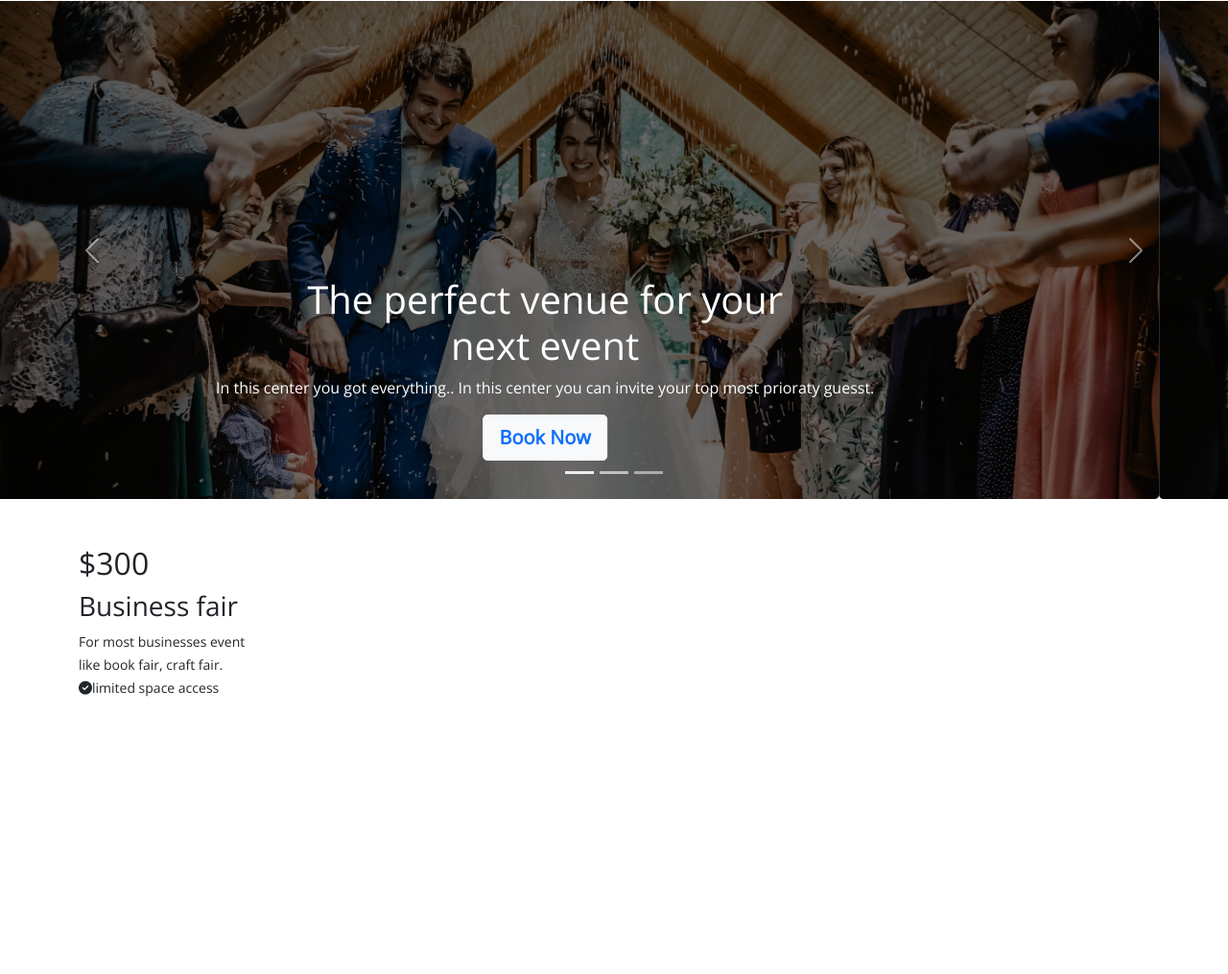
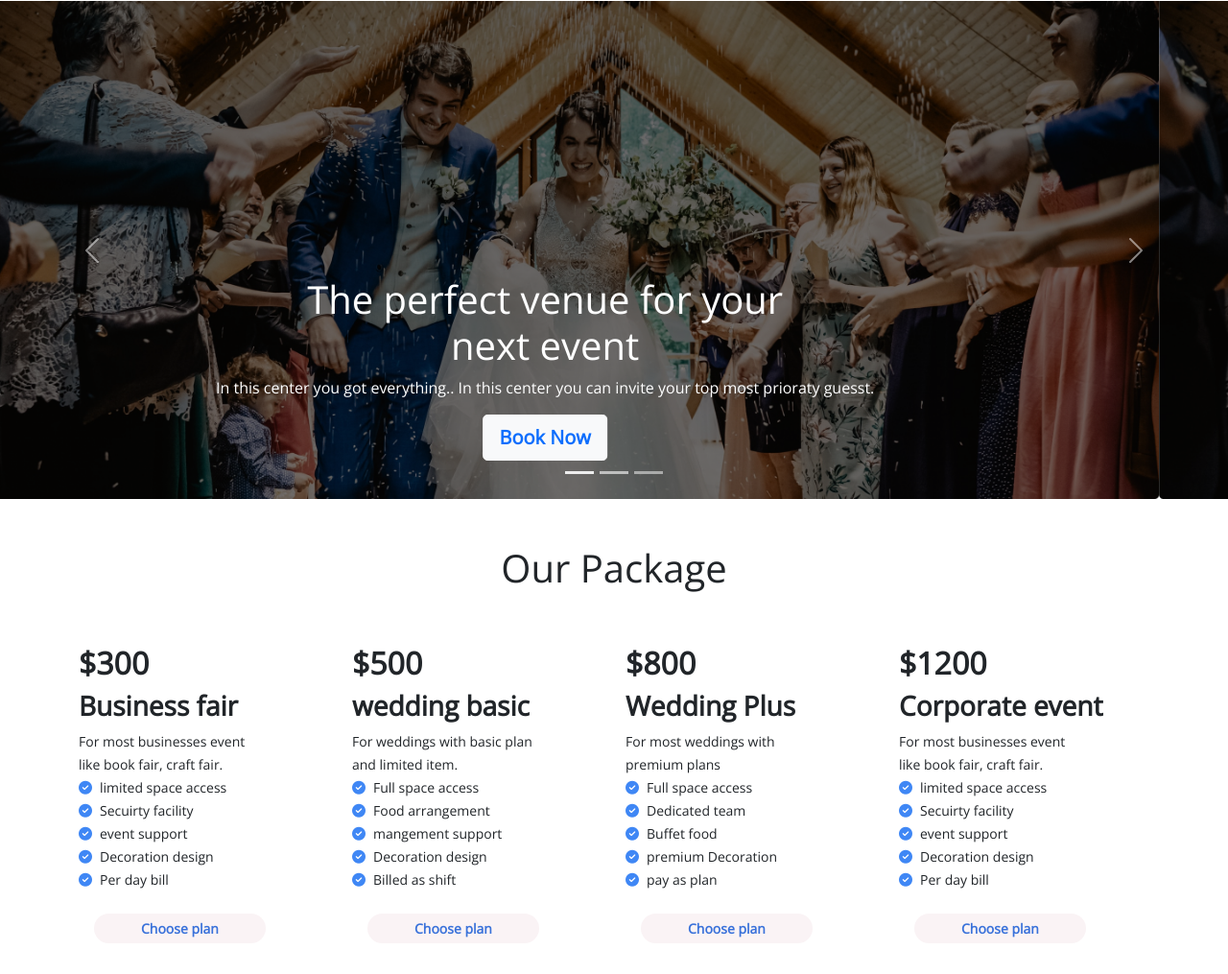
Before and after one commit to Rakibulhasan70/conevntion-center, a plain HTML site: page index.html in a window 1280 px wide. Shown: the part 95-1110 px from the top of the page at 96% size. Before the commit the page ends 823 px from the top, so only its background shows below. Drawn offline with nearby package versions, Linux system fonts and the light colour scheme.

Commit message:
second part

```diff
--- a/index.html
+++ b/index.html
@@ -125,20 +125,146 @@
 
     <main>
         <section class="container mt-5">
-            <div class="row">
-                <div class="col-lg-4">
-                    <h2>$300</h2>
-                    <h3>Business fair</h3>
-                    <small>For most businesses event
+            <h1 style="font-size:40px;text-align: center;">Our Package</h1>
+            <div class="row mt-5 gy-sm-2">
+                <div class="col-lg-3 col-sm-12">
+                    <h2 style="font-weight: bold;">$300</h2>
+                    <h3 style="font-weight: bold;">Business fair</h3>
+                    <small>
+                        For most businesses event
                         <br>
-                        like book fair, craft fair.</small>
+                        like book fair, craft fair.
+                    </small>
                     <br>
-                    <small><i class="fas fa-check-circle"></i>limited space access</small>
+
+                    <small>
+                        <i style="color: #3F87F5;" class="fas fa-check-circle pe-2"></i>limited space
+                        access
+                    </small>
+                    <br>
+                    <small>
+                        <i style="color: #3F87F5;" class="fas fa-check-circle pe-2"></i>Secuirty facility
+                    </small>
+                    <br>
+                    <small><i style="color: #3F87F5;" class="fas fa-check-circle pe-2"></i>event support
+                    </small>
+                    <br>
+                    <small>
+                        <i style="color: #3F87F5;" class="fas fa-check-circle pe-2"></i>Decoration design
+                    </small>
+                    <br>
+                    <small>
+                        <i style="color:#3F87F5;" class="fas fa-check-circle pe-2"></i>Per day bill
+                    </small>
+                    <br>
+                    <br>
+                    <button type="button" class="btn plan btn-sm ms-3 px-5 rounded-pill">Choose plan</button>
                 </div>
-                <div class="col-lg-4"></div>
-                <div class="col-lg-4"></div>
+                <div class="col-lg-3 col-sm-12">
+                    <h2 style="font-weight: bold;">$500</h2>
+                    <h3 style="font-weight: bold;">wedding basic</h3>
+                    <small>
+                        For weddings with basic plan
+                        <br>
+                        and limited item.
+                    </small>
+                    <br>
+
+                    <small>
+                        <i style="color: #3F87F5;" class="fas fa-check-circle pe-2"></i>Full space access
+                    </small>
+                    <br>
+                    <small>
+                        <i style="color: #3F87F5;" class="fas fa-check-circle pe-2"></i>Food arrangement
+                    </small>
+                    <br>
+                    <small><i style="color: #3F87F5;" class="fas fa-check-circle pe-2"></i>mangement support
+                    </small>
+                    <br>
+                    <small>
+                        <i style="color: #3F87F5;" class="fas fa-check-circle pe-2"></i>Decoration design
+                    </small>
+                    <br>
+                    <small>
+                        <i style="color:#3F87F5;" class="fas fa-check-circle pe-2"></i>Billed as shift
+                    </small>
+                    <br>
+                    <br>
+                    <button type="button" class="btn plan btn-sm ms-3 px-5 rounded-pill">Choose plan</button>
+                </div>
+                <div class="col-lg-3 col-sm-12">
+                    <h2 style="font-weight: bold;">$800</h2>
+                    <h3 style="font-weight: bold;">Wedding Plus</h3>
+                    <small>
+                        For most weddings with
+                        <br>
+                        premium plans
+                    </small>
+                    <br>
+
+                    <small>
+                        <i style="color: #3F87F5;" class="fas fa-check-circle pe-2"></i>Full space access
+                    </small>
+                    <br>
+                    <small>
+                        <i style="color: #3F87F5;" class="fas fa-check-circle pe-2"></i>Dedicated team
+                    </small>
+                    <br>
+                    <small><i style="color: #3F87F5;" class="fas fa-check-circle pe-2"></i>Buffet food
+                    </small>
+                    <br>
+                    <small>
+                        <i style="color: #3F87F5;" class="fas fa-check-circle pe-2"></i>premium Decoration
+                    </small>
+                    <br>
+                    <small>
+                        <i style="color:#3F87F5;" class="fas fa-check-circle pe-2"></i>pay as plan
+                    </small>
+                    <br>
+                    <br>
+                    <button type="button" class="btn plan btn-sm ms-3 px-5 rounded-pill">Choose plan</button>
+                </div>
+                <div class="col-lg-3 col-sm-12">
+                    <h2 style="font-weight: bold;">$1200</h2>
+                    <h3 style="font-weight: bold;">Corporate event</h3>
+                    <small>
+                        For most businesses event
+                        <br>
+                        like book fair, craft fair.
+                    </small>
+                    <br>
+
+                    <small>
+                        <i style="color: #3F87F5;" class="fas fa-check-circle pe-2"></i>limited space
+                        access
+                    </small>
+                    <br>
+                    <small>
+                        <i style="color: #3F87F5;" class="fas fa-check-circle pe-2"></i>Secuirty facility
+                    </small>
+                    <br>
+                    <small><i style="color: #3F87F5;" class="fas fa-check-circle pe-2"></i>event support
+                    </small>
+                    <br>
+                    <small>
+                        <i style="color: #3F87F5;" class="fas fa-check-circle pe-2"></i>Decoration design
+                    </small>
+                    <br>
+                    <small>
+                        <i style="color:#3F87F5;" class="fas fa-check-circle pe-2"></i>Per day bill
+                    </small>
+                    <br>
+                    <br>
+                    <button type="button" class="btn plan btn-sm ms-3 px-5 rounded-pill">Choose plan</button>
+                </div>
+
             </div>
         </section>
+        <br>
+        <br>
+        <br>
+        <br>
+        <br>
     </main>
     <footer>
 
--- a/style.css
+++ b/style.css
@@ -1,3 +1,8 @@
 body{
     font-family: 'Open Sans', sans-serif;
 }
+.plan{
+    background-color: #faf3f5;
+    color: rgb(58, 114, 218);
+    font-weight: bold;
+}
```
